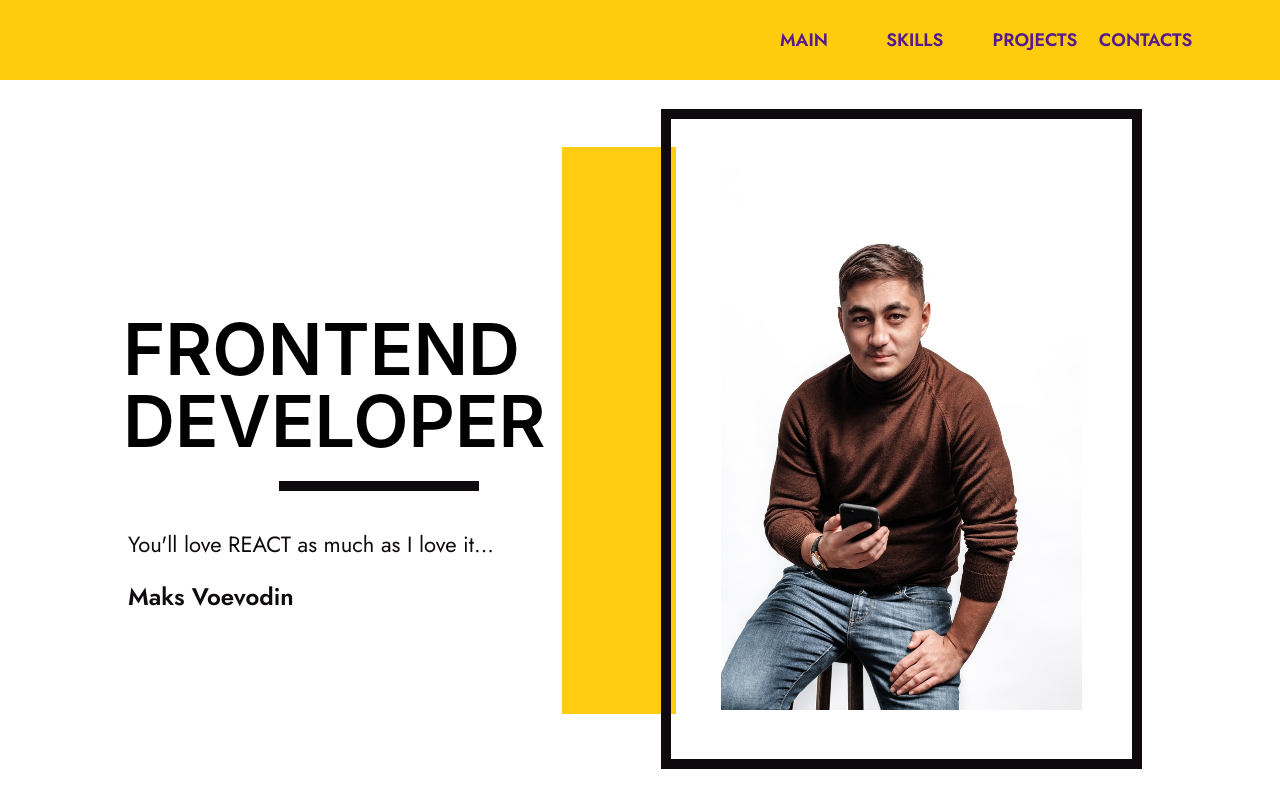
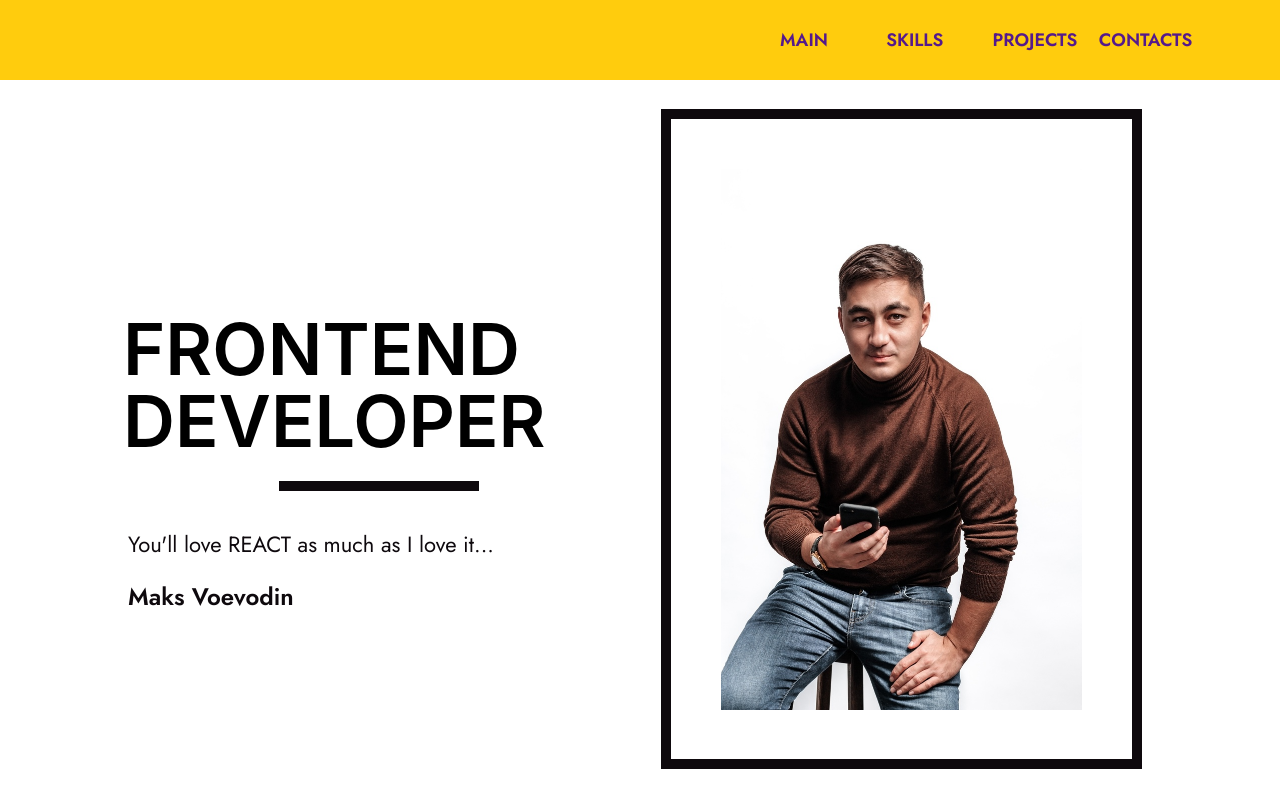
Before and after one commit to seomaks/portfolio-react, a React (Create React App) app: page / in a window 1280 px wide. Shown: the top 800 px of the page. Built offline with nearby package versions, Linux system fonts and the light colour scheme.

Commit message:
tsparticiple for first display

```diff
--- a/src/App.css
+++ b/src/App.css
@@ -1,2 +1,9 @@
-.App {
+#tsparticles {
+    width: 100%;
+    height: 100%;
+    position: absolute;
+    margin: 0;
+    padding: 0;
+    top: 0;
+    left: 0;
 }
--- a/src/main/Main.js
+++ b/src/main/Main.js
@@ -1,9 +1,33 @@
 import style from './Main.module.scss';
 import styleContainer from '../common/styles/Container.module.scss'
+import Particles from "react-tsparticles";
 
 function Main() {
+
   return (
     <div className={style.mainBlock}>
+
+      <Particles
+        params={{
+          fullScreen: { enable: false },
+          fpsLimit: 60,
+          particles: {
+            color: {
+              value: "#ffcc0d"
+            },
+            links: {
+              enable: true,
+              color: "#ffcc0d",
+              distance: 150
+            },
+            move: {
+              enable: true
+            }
+          }
+        }}
+      />
+
+
       <div className={styleContainer.container}>
         <div className={style.lefSide}>
           <h1>Frontend Developer</h1>
@@ -12,10 +36,9 @@ function Main() {
         </div>
         <div className={style.rightSide}>
           <div className={style.photo}></div>
-          <div className={style.rectangle}></div>
         </div>
         </div>
-      </div>
+    </div>
   );
 }
 
```
